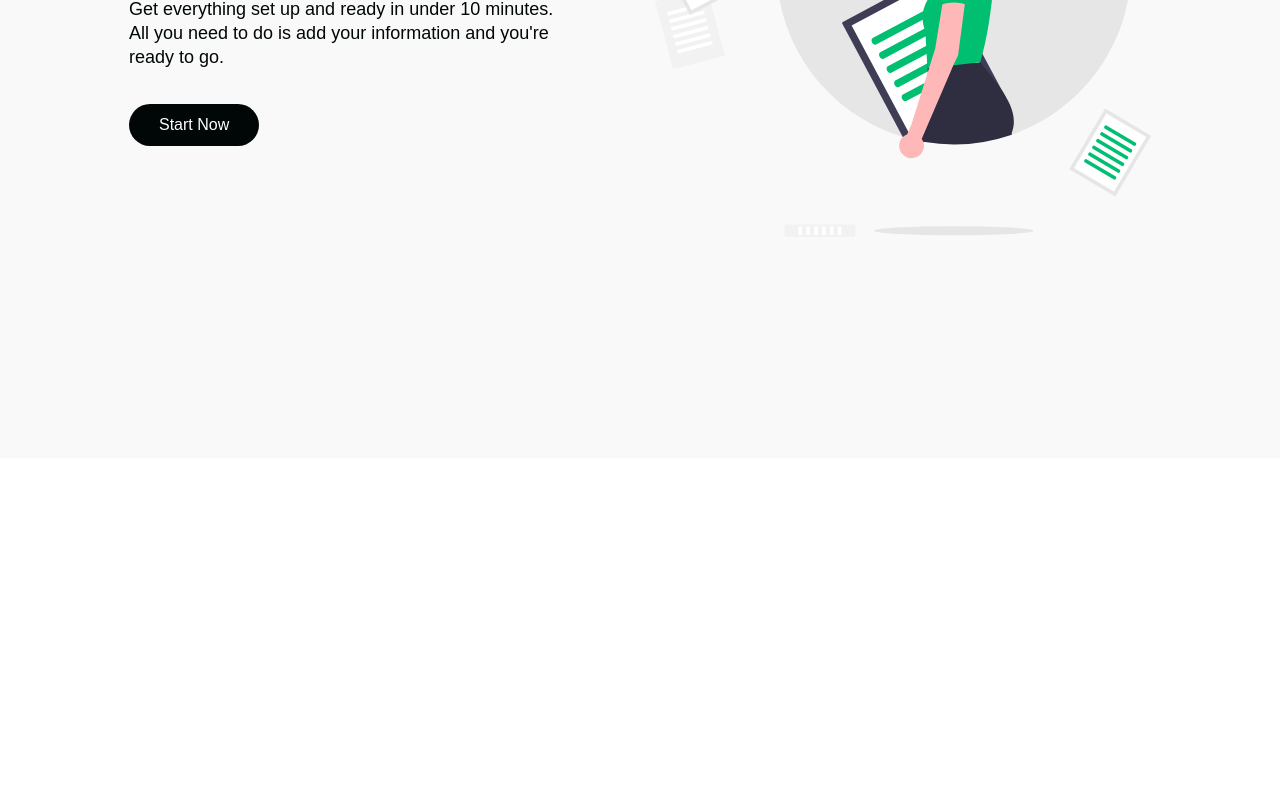
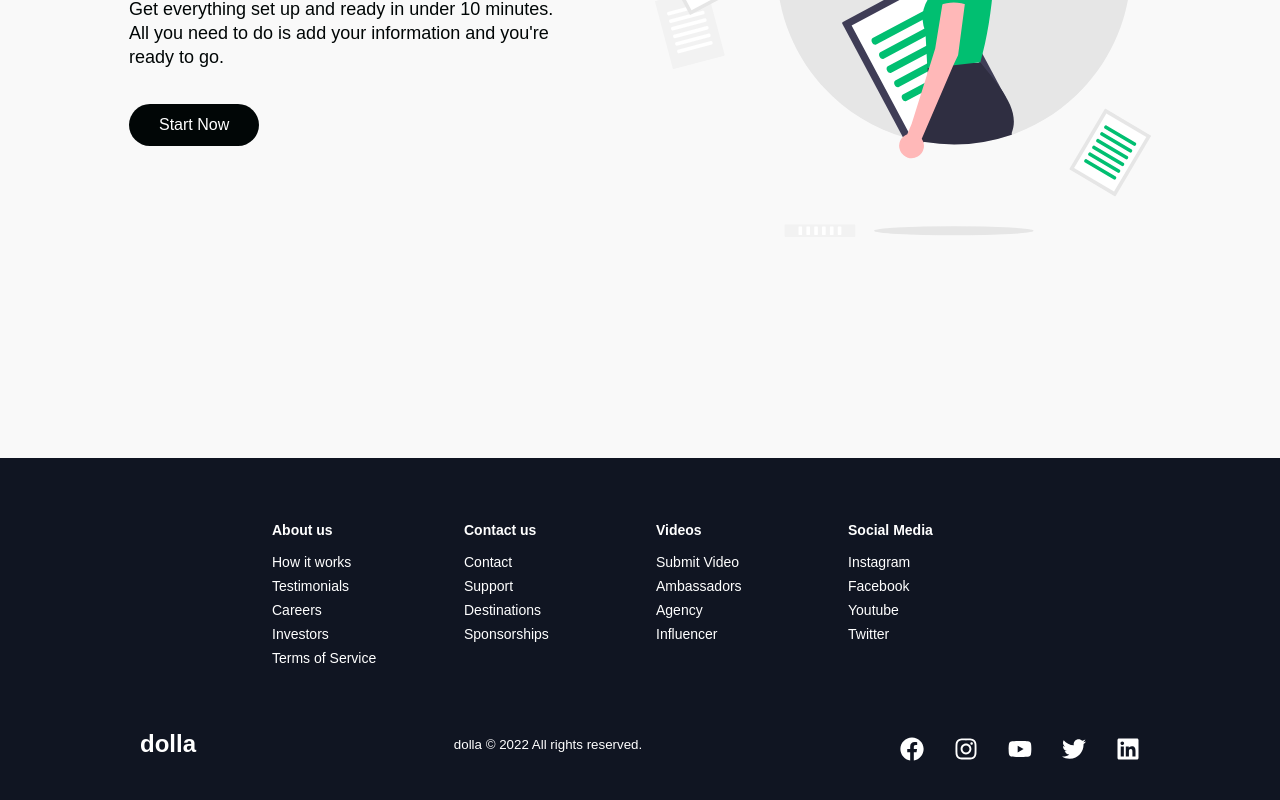
Before and after one commit to Rykasa/react-website-smooth-scroll, a React (Vite) app: page / in a window 1280 px wide. Shown: the part 3722-4522 px from the top of the page. Before the commit the page ends 4180 px from the top, so only its background shows below. Built offline with nearby package versions, Linux system fonts and the light colour scheme; a web font is replaced by a local one.

Commit message:
add footer

```diff
--- /dev/null
+++ b/src/components/Footer/index.tsx
@@ -0,0 +1,87 @@
+import { FaFacebook, FaInstagram, FaLinkedin, FaTwitter, FaYoutube } from 'react-icons/fa'
+import {
+  FooterContainer,
+  FooterWrap,
+  FooterLinksContainer,
+  FooterLinksWrapper,
+  FooterLinkItems,
+  FooterLinkTitle,
+  FooterLink,
+  SocialMedia,
+  SocialMediaWrap,
+  SocialLogo,
+  WebsiteRights,
+  SocialIcons,
+  SocialIconLink
+} from './styles'
+
+export const Footer = () =>{
+  return(
+    <FooterContainer>
+      <FooterWrap>
+        <FooterLinksContainer>
+          <FooterLinksWrapper>
+            <FooterLinkItems>
+              <FooterLinkTitle>About us</FooterLinkTitle>
+                <FooterLink to="/">How it works</FooterLink>
+                <FooterLink to="/">Testimonials</FooterLink>
+                <FooterLink to="/">Careers</FooterLink>
+                <FooterLink to="/">Investors</FooterLink>
+                <FooterLink to="/">Terms of Service</FooterLink>
+            </FooterLinkItems>
+            <FooterLinkItems>
+              <FooterLinkTitle>Contact us</FooterLinkTitle>
+                <FooterLink to="/">Contact</FooterLink>
+                <FooterLink to="/">Support</FooterLink>
+                <FooterLink to="/">Destinations</FooterLink>
+                <FooterLink to="/">Sponsorships</FooterLink>
+            </FooterLinkItems>
+          </FooterLinksWrapper>
+          <FooterLinksWrapper>
+            <FooterLinkItems>
+              <FooterLinkTitle>Videos</FooterLinkTitle>
+                <FooterLink to="/">Submit Video</FooterLink>
+                <FooterLink to="/">Ambassadors</FooterLink>
+                <FooterLink to="/">Agency</FooterLink>
+                <FooterLink to="/">Influencer</FooterLink>
+            </FooterLinkItems>
+            <FooterLinkItems>
+              <FooterLinkTitle>Social Media</FooterLinkTitle>
+                <FooterLink to="/">Instagram</FooterLink>
+                <FooterLink to="/">Facebook</FooterLink>
+                <FooterLink to="/">Youtube</FooterLink>
+                <FooterLink to="/">Twitter</FooterLink>
+            </FooterLinkItems>
+          </FooterLinksWrapper>
+        </FooterLinksContainer>
+        <SocialMedia>
+          <SocialMediaWrap>
+            <SocialLogo to='/'>
+              dolla
+            </SocialLogo>
+            <WebsiteRights>
+              dolla &copy; {new Date().getFullYear()} All rights reserved.
+            </WebsiteRights>
+            <SocialIcons>
+              <SocialIconLink href="/" target="_blank" aria-label="Facebook">
+                <FaFacebook />
+              </SocialIconLink>
+              <SocialIconLink href="/" target="_blank" aria-label="Instagram">
+                <FaInstagram />
+              </SocialIconLink>
+              <SocialIconLink href="/" target="_blank" aria-label="Youtube">
+                <FaYoutube />
+              </SocialIconLink>
+              <SocialIconLink href="/" target="_blank" aria-label="Twitter">
+                <FaTwitter />
+              </SocialIconLink>
+              <SocialIconLink href="/" target="_blank" aria-label="Linkedin">
+                <FaLinkedin />
+              </SocialIconLink>
+            </SocialIcons>
+          </SocialMediaWrap>
+        </SocialMedia>
+      </FooterWrap>
+    </FooterContainer>
+  )
+}
--- /dev/null
+++ b/src/components/Footer/styles.ts
@@ -0,0 +1,113 @@
+import styled from "styled-components";
+import {Link} from 'react-router-dom'
+
+export const FooterContainer = styled.footer`
+  background-color: #101522;
+`;
+
+export const FooterWrap = styled.div`
+  padding: 48px 24px;
+  display: flex;
+  flex-direction: column;
+  justify-content: center;
+  align-items: center;
+  max-width: 1100px;
+  margin: 0 auto;
+`;
+
+export const FooterLinksContainer = styled.div`
+  display: flex;
+  justify-content: center;
+
+  @media screen and (max-width: 820px){
+    padding-top: 32px;
+  }
+`;
+
+export const FooterLinksWrapper = styled.div`
+  display: flex;
+
+  @media screen and (max-width: 820px){
+    flex-direction: column;
+  }
+`;
+
+export const FooterLinkItems = styled.div`
+  display: flex;
+  flex-direction: column;
+  align-items: flex-start;
+  margin: 16px;
+  text-align: left;
+  width: 160px;
+  box-sizing: border-box;
+  color: #fff;
+
+  @media screen and (max-width: 420px){
+    margin: 0;
+    padding: 10px;
+    width: 100%;
+  }
+`;
+
+export const FooterLinkTitle = styled.h1`
+  font-size: 14px;
+  margin-bottom: 16px;
+`;
+
+export const FooterLink = styled(Link)`
+  color: #fff;
+  text-decoration: none;
+  margin-bottom: 0.5rem;
+  font-size: 14px;
+
+  &:hover{
+    color: #01bf71;
+    transition: 0.3s ease-out;
+  }
+`;
+
+export const SocialMedia = styled.section`
+  max-width: 1000px;
+  width: 100%;
+`;
+
+export const SocialMediaWrap = styled.div`
+  display: flex;
+  justify-content: space-between;
+  align-items: center;
+  max-width: 1100px;
+  margin: 40px auto 0 auto;
+
+  @media screen and (max-width: 820px){
+    flex-direction: column;
+  }
+`;
+
+export const SocialLogo = styled(Link)`
+  color: #fff;
+  justify-self: start;
+  cursor: pointer;
+  text-decoration: none;
+  font-size: 1.5rem;
+  display: flex;
+  align-items: center;
+  margin-bottom: 16px;
+  font-weight: bold;
+`;
+
+export const WebsiteRights = styled.small`
+  color: #fff;
+  margin-bottom: 16px;
+`;
+
+export const SocialIcons = styled.div`
+  display: flex;
+  justify-content: space-between;
+  align-items: center;
+  width: 240px;
+`;
+
+export const SocialIconLink = styled.a`
+  color: #fff;
+  font-size: 24px;
+`;
--- a/src/pages/Home/index.tsx
+++ b/src/pages/Home/index.tsx
@@ -1,4 +1,5 @@
 import { useState } from "react"
+import { Footer } from "../../components/Footer"
 import { HeroSection } from "../../components/HeroSection"
 import { InfoSection } from "../../components/InfoSection"
 import { homeObjOne, homeObjThree, homeObjTwo } from "../../components/InfoSection/Data"
@@ -22,6 +23,7 @@
       <InfoSection  {...homeObjTwo} />
       <Services />
       <InfoSection  {...homeObjThree} />
+      <Footer />
     </>
   )
 }
```
